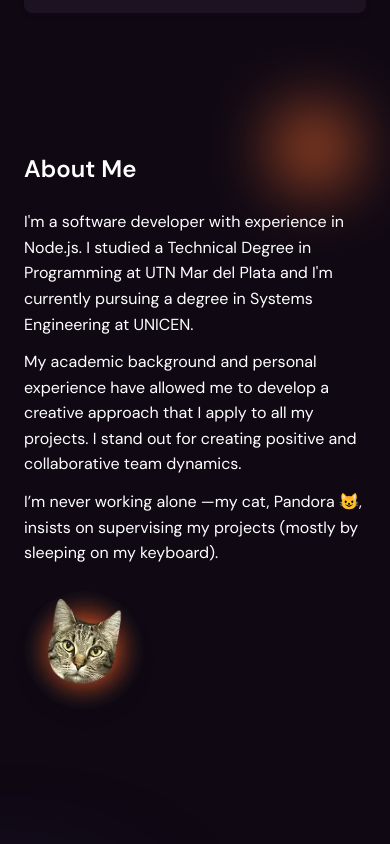
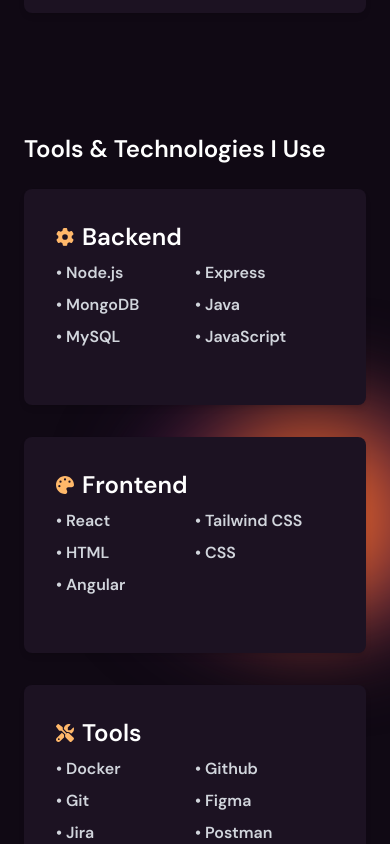
Before and after one commit to magalimou/magalimou.github.io, a React (Vite) app: page / in a window 390 px wide. Shown: the part 5140-5984 px from the top of the page. Built offline with nearby package versions, Linux system fonts and the light colour scheme.

Commit message:
feat: add stack section

```diff
--- a/src/App.jsx
+++ b/src/App.jsx
@@ -5,10 +5,12 @@
 import Hero from './components/sections/Hero'
 import Projects from './components/sections/Projects'
 import SideProjects from './components/sections/SideProjects'
+import Tech from './components/sections/Tech'
 import AboutMe from './components/sections/AboutMe'
 import Contact from './components/sections/Contact'
 import Footer from './components/layout/Footer'
 import BackToTop from './components/ui/BackToTop'
+
 
 function App() {
 
@@ -18,6 +20,7 @@
       <Hero />
       <Projects />
       <SideProjects />
+      <Tech />
       <AboutMe />
       <Contact />
       <Footer />
--- a/src/components/layout/Header.jsx
+++ b/src/components/layout/Header.jsx
@@ -21,13 +21,13 @@
         {/*Deskop Menu */}
         <nav className="hidden sm:block w-full">
           <ul className="flex justify-center items-center list-none">
-            {['projects', 'experience', 'about', 'contact'].map((id, index) => (
+            {['projects', 'stack', 'about', 'contact'].map((id, index) => (
               <li key={id} className="mr-12">
                 <a
                   href={`#${id}`}
                   className="text-[var(--text-color-dark)] text-base px-4 py-1.5 rounded-[10px] hover:bg-[#2f1b3a] transition"
                 >
-                  {id === 'experience' ? 'Experience' : id === 'about' ? 'About me' : id.charAt(0).toUpperCase() + id.slice(1)}
+                  {id === 'stack' ? 'Stack' : id === 'about' ? 'About me' : id.charAt(0).toUpperCase() + id.slice(1)}
                 </a>
               </li>
             ))}
@@ -39,14 +39,14 @@
       {isOpen && (
         <nav className="sm:hidden mt-4">
           <ul className="flex flex-col items-center space-y-4">
-            {['projects', 'experience', 'about', 'contact'].map((id) => (
+            {['projects', 'tech', 'about', 'contact'].map((id) => (
               <li key={id}>
                 <a
                   href={`#${id}`}
                   onClick={() => setIsOpen(false)}
                   className="text-[var(--text-color-dark)] text-base px-4 py-1.5 rounded-[10px] hover:bg-[#2f1b3a] transition"
                 >
-                  {id === 'experience' ? 'Background' : id === 'about' ? 'About me' : id.charAt(0).toUpperCase() + id.slice(1)}
+                  {id === 'tech' ? 'Tech' : id === 'about' ? 'About me' : id.charAt(0).toUpperCase() + id.slice(1)}
                 </a>
               </li>
             ))}
--- /dev/null
+++ b/src/components/sections/Tech.jsx
@@ -0,0 +1,81 @@
+import { motion } from "framer-motion";
+
+import TechCard from "../ui/TechCard";
+
+import { faGear } from "@fortawesome/free-solid-svg-icons";
+import { faPalette } from "@fortawesome/free-solid-svg-icons";
+import { faScrewdriverWrench } from "@fortawesome/free-solid-svg-icons";
+
+const technologies = [
+    {
+        title: "Backend",
+        stack: ["Node.js", "Express", "MongoDB", "Java", "MySQL", "JavaScript"],
+        icon: faGear
+    },
+    {
+        title: "Frontend",
+        stack: ["React", "Tailwind CSS", "HTML", "CSS", "Angular"],
+        icon: faPalette
+    },
+    {
+        title: "Tools",
+        stack: ["Docker", "Github", "Git", "Figma", "Jira", "Postman"],
+        icon: faScrewdriverWrench
+    }
+]
+
+const Tech = () => {
+        return (
+            <motion.section
+              id="stack"
+              initial={{ opacity: 0, y: 50 }}
+              whileInView={{ opacity: 1, y: 0 }}
+              transition={{ duration: 0.6, ease: "easeOut" }}
+              viewport={{ once: true }}
+              className="relative px-6 py-20 lg:py-42 sm:px-12 md:px-20 lg:px-40 xl:px-70"
+            >
+              <div className="container mx-auto">
+                <motion.h2
+                  initial={{ opacity: 0, y: 20 }}
+                  whileInView={{ opacity: 1, y: 0 }}
+                  transition={{ duration: 0.5, delay: 0.1 }}
+                  viewport={{ once: true }}
+                  className="text-2xl sm:text-3xl md:text-4xl lg:text-4xl font-semibold mb-6 sm:mb-8 md:mb-10"
+                >
+                  Tools & Technologies I Use
+                </motion.h2>
+
+                <motion.div
+                  initial="hidden"
+                  whileInView="visible"
+                  viewport={{ once: true }}
+                  variants={{
+                    visible: {
+                      transition: {
+                        staggerChildren: 0.1,
+                      },
+                    },
+                  }}
+                  className="grid grid-cols-1 md:grid-cols-2 lg:grid-cols-3 gap-8"
+                >
+                  {technologies.map((tech, index) => (
+                    <motion.div
+                      key={index}
+                      variants={{
+                        hidden: { opacity: 0, y: 30 },
+                        visible: { opacity: 1, y: 0 },
+                      }}
+                      transition={{ duration: 0.4, ease: "easeOut" }}
+                    >
+                      <TechCard title={tech.title} stack={tech.stack} icon={tech.icon} />
+                    </motion.div>
+                  ))}
+                </motion.div>
+              </div>
+
+              <div className="top-3/6 left-16/20 w-[350px] h-[250px] lg:w-[400px] lg:h-[370px] circle-background"></div>
+            </motion.section>
+         );
+}
+
+export default Tech;
--- /dev/null
+++ b/src/components/ui/TechCard.jsx
@@ -0,0 +1,22 @@
+
+import { FontAwesomeIcon } from '@fortawesome/react-fontawesome'
+
+const TechCard = ({title, stack, icon}) => {
+    return (
+        <div className="bg-[#1C1222] p-8 shadow-md hover:shadow-xl/30 rounded-lg transition duration-300 ease-in-out transform hover:-translate-y-1 hover:border-2 hover:border-violet-300 hover:shadow-gray-400/30 hover:bg-[#180E1E]">
+            <div>
+                <div className='flex text-start items-center  '>
+                    <FontAwesomeIcon icon={icon} className="icon text-lg mr-2 text-orange-300" />
+                    <h3 className="text-white text-2xl font-semibold ">{title} </h3>
+                </div>
+                <div className="grid grid-cols-2 mt-2 mb-4">
+                    {stack.map((tech, index) => (
+                        <span key={index} className="text-base font-semibold text-gray-300 mb-2">• {tech}</span>
+                    ))}
+                </div>
+            </div>
+        </div>
+    );
+}
+
+export default TechCard;
```
